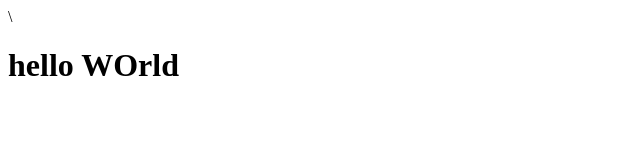
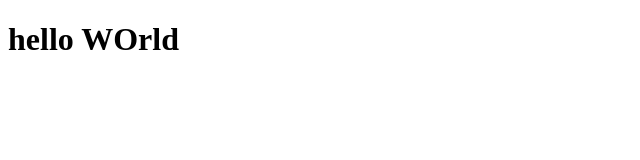
Before and after one commit to SyedMinhajAlbeez/minhajTest2, a plain HTML site: page index.html in a window 1280 px wide. Shown: the whole page, without its empty margins (0-640 px from the left). Drawn offline with Linux system fonts and the light colour scheme.

Commit message:
Update index.html
latest

```diff
--- a/index.html
+++ b/index.html
@@ -6,6 +6,6 @@
     <title>Document</title>
 </head>
 <body>
-   \<h1>hello WOrld</h1>
+   <h1>hello WOrld</h1>
 </body>
 </html>
```
